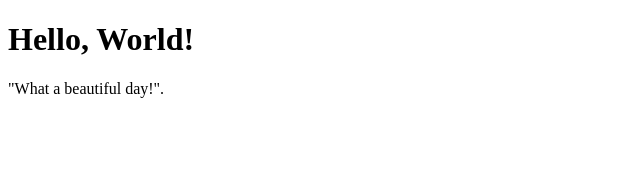
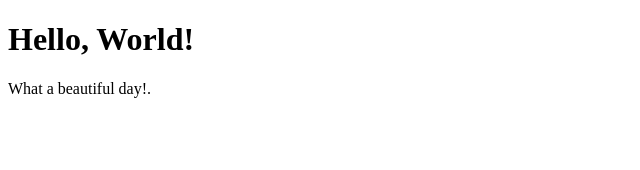
Before and after one commit to Folvin/react-exercises, a React (Create React App) app: page / in a window 1280 px wide. Shown: the top 170 px of the page, without its empty margins (0-640 px from the left). Built offline with nearby package versions, Linux system fonts and the light colour scheme.

Commit message:
Update Message.js

```diff
--- a/src/Message.js
+++ b/src/Message.js
@@ -2,6 +2,6 @@ import React from "react";
 
 export class Message extends React.Component {
     render() {
-        return <p>"What a beautiful day!".</p>;
+        return <p>What a beautiful day!.</p>;
     }
 }
```
